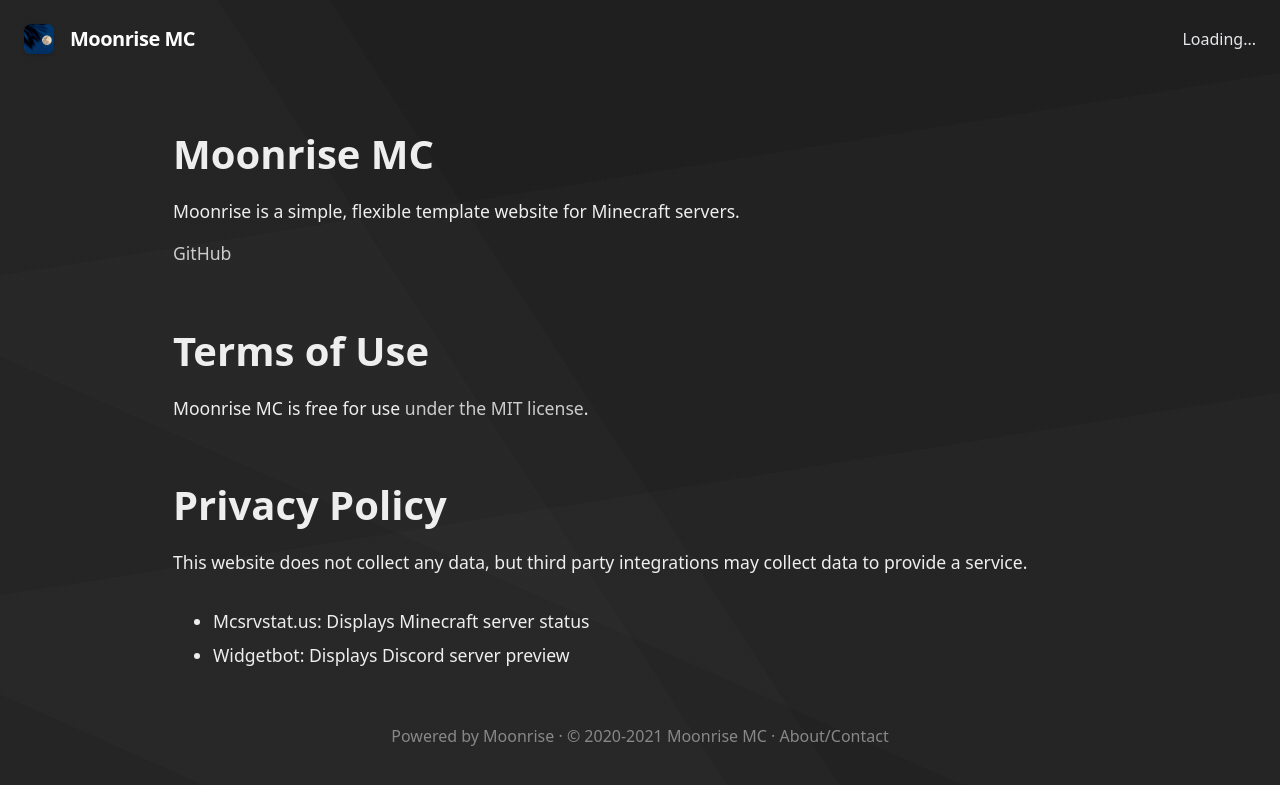
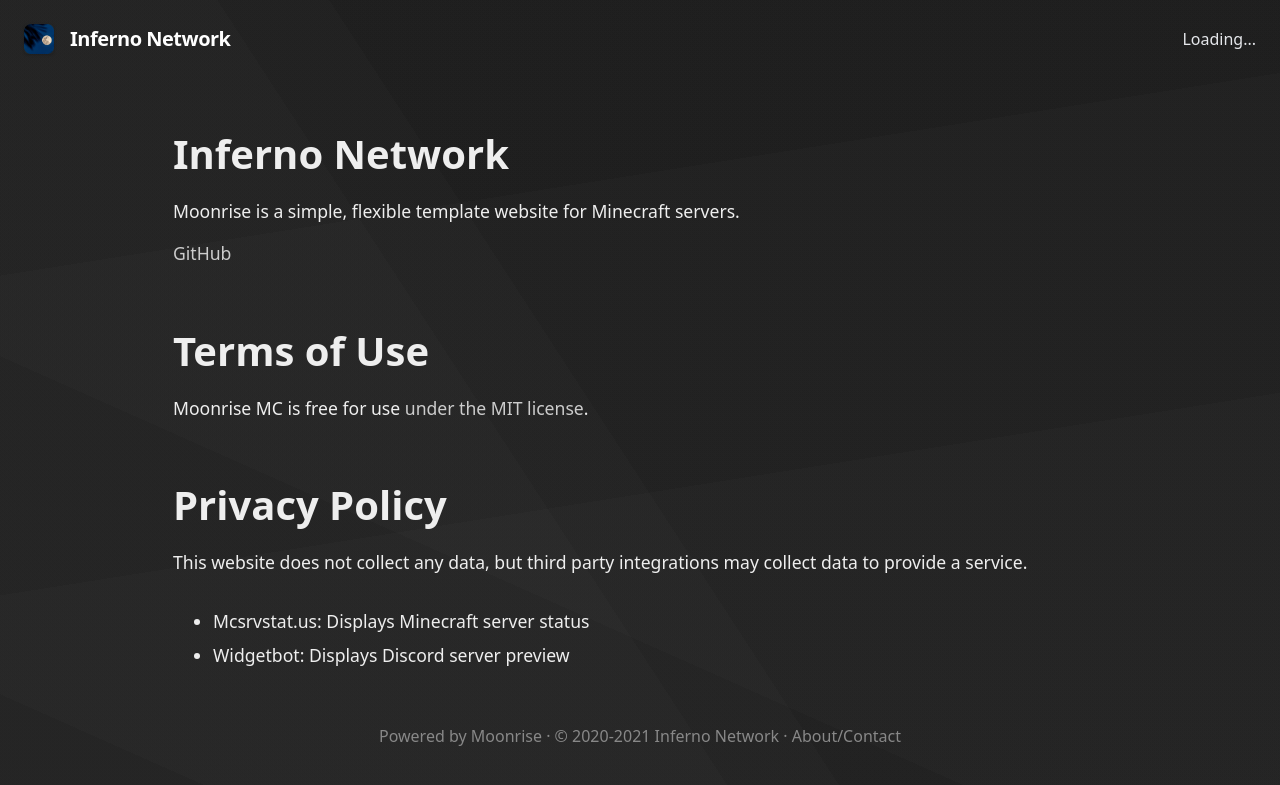
Before and after one commit to Inf3rno26/Website, a Jekyll site: the page built from docs/about.md, in a window 1280 px wide. Shown: the top 785 px of the page. Built offline with Jekyll 4.4.1, drawn with Linux system fonts in a browser that asks for light colours; our own code applies the rules of GitHub Pages for plain Markdown files.

Commit message:
Update _config.yml

```diff
--- a/docs/_config.yml
+++ b/docs/_config.yml
@@ -1,8 +1,8 @@
 # Set this website's info
 # Change "coffeebank" to your GitHub username
 # Change "moonrise" to your repository name
-url: "https://coffeebank.github.io"
-baseurl: "/moonrise"
+url: "https://inf3rno26.github.io"
+baseurl: "/Website"
 siteIcon: /media/android-chrome-192x192.png
 siteYear: 2020
 siteFooterlink: /about
@@ -11,9 +11,9 @@ showinSearchEngines: true
 
 
 # Set basic server info
-serverName: Moonrise MC
-serverDescription: A Minecraft server where we have lots of fun!
-serverIP: 31.41.59.26:5358
+serverName: Inferno Network
+serverDescription: A Minecraft server with so many gamemodes join now!
+serverIP: Play.infernonetwork.tk
 useBedrockForOnlineStatus: false
 
 
```
